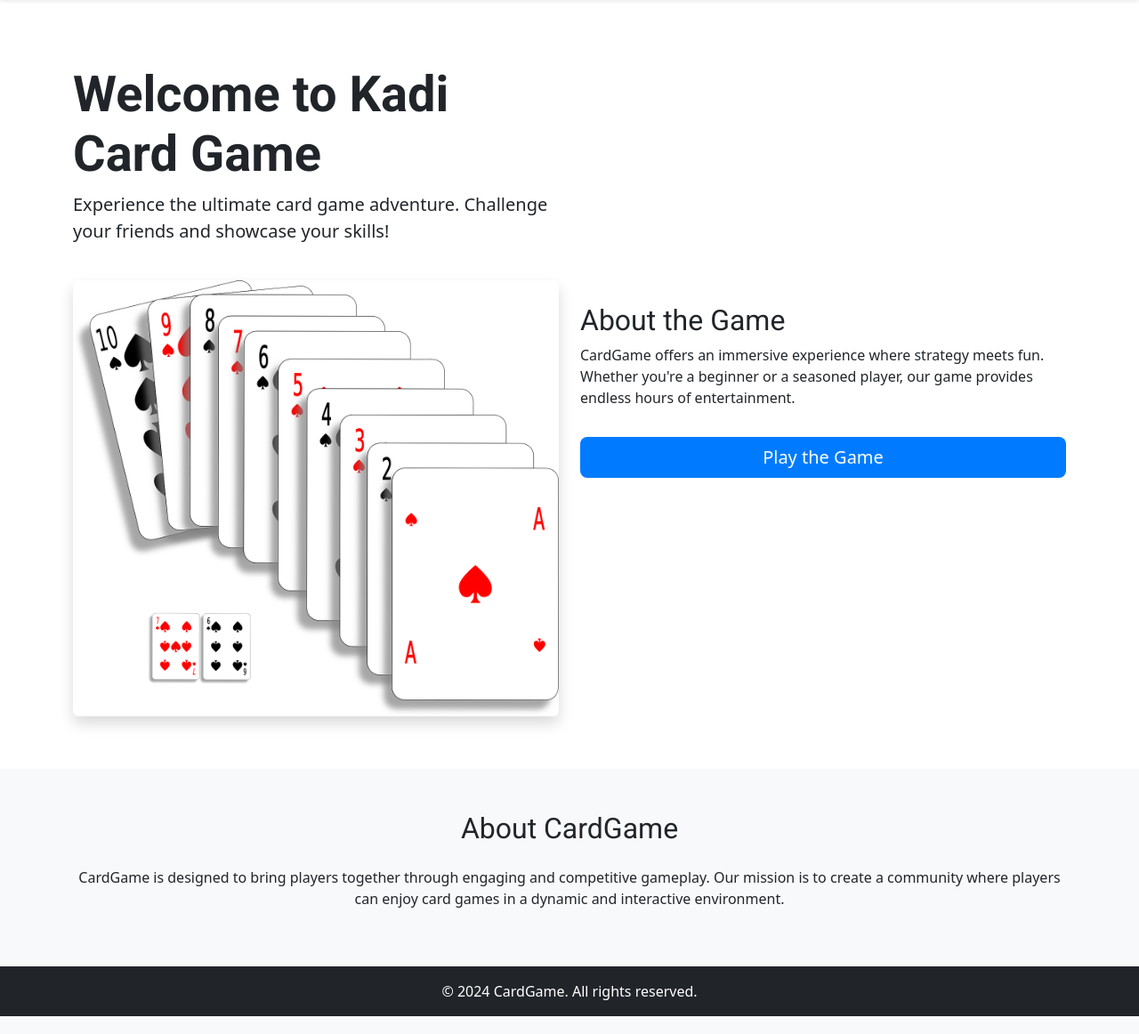
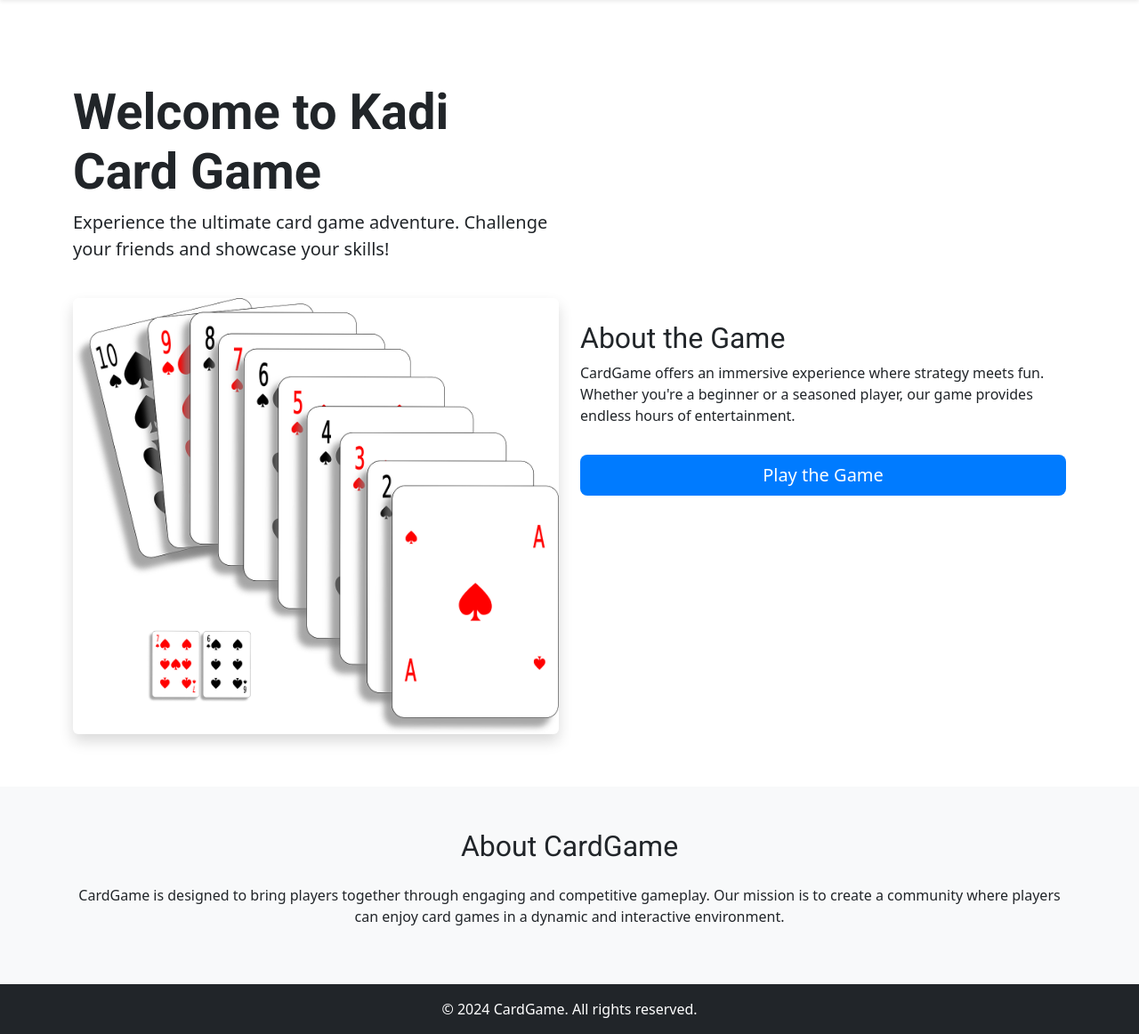
Before and after one commit to WangKal/kadi, a Flask app: page / in a window 1280 px wide. Shown: the part 56-1218 px from the top of the page at 89% size. Run offline with Flask 3, Linux system fonts and the light colour scheme; parts of the project's set-up code (start-up, migrations or seed data) failed here and were passed over.

Commit message:
Update home_styles.css

```diff
--- a/web_flask/static/css/home_styles.css
+++ b/web_flask/static/css/home_styles.css
@@ -1,6 +1,6 @@
 /* Add space to avoid the navbar from overlapping content */
 .main-section {
-    margin-top: 120px;
+    margin-top: 140px;
     padding-bottom: 50px;
 }
 
```
